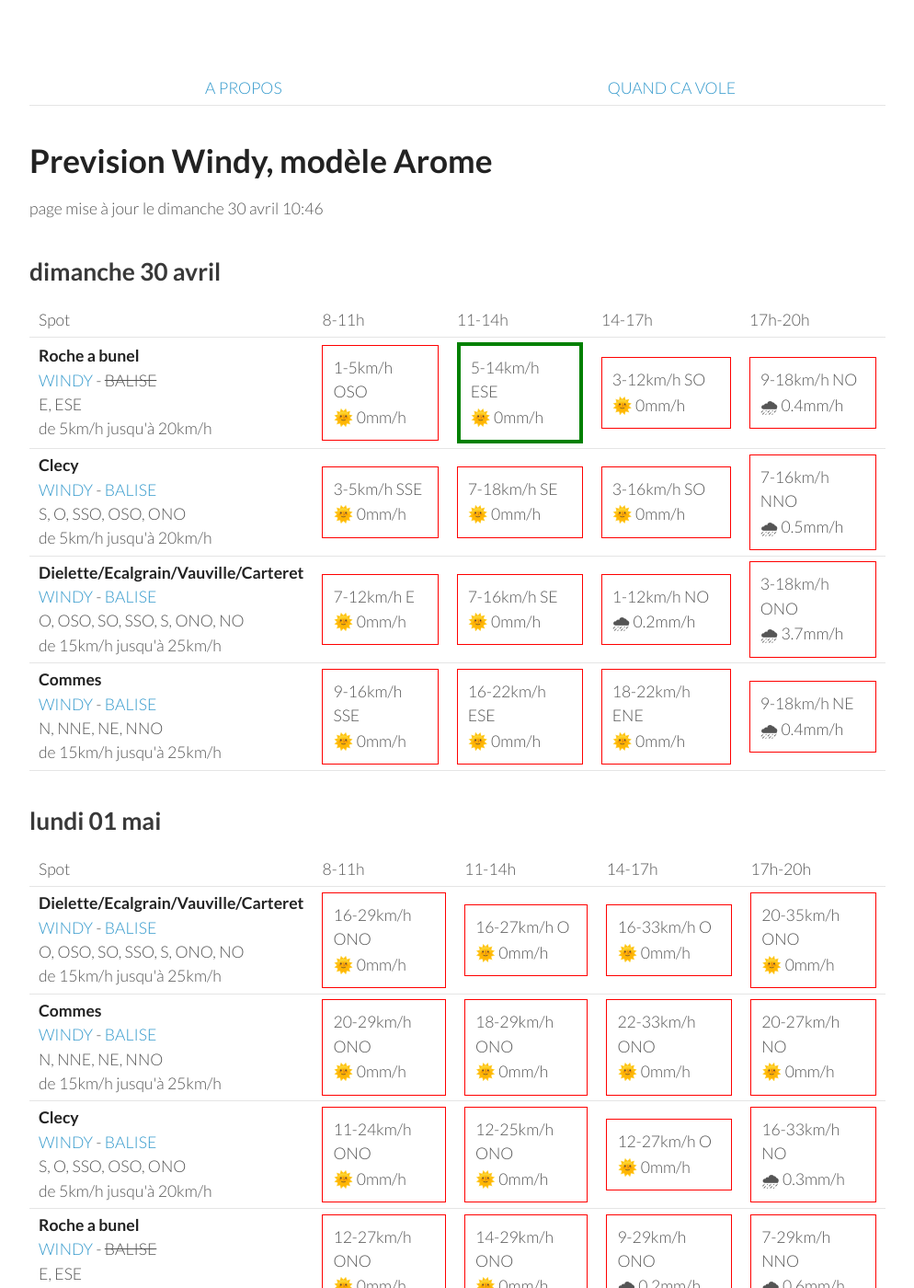
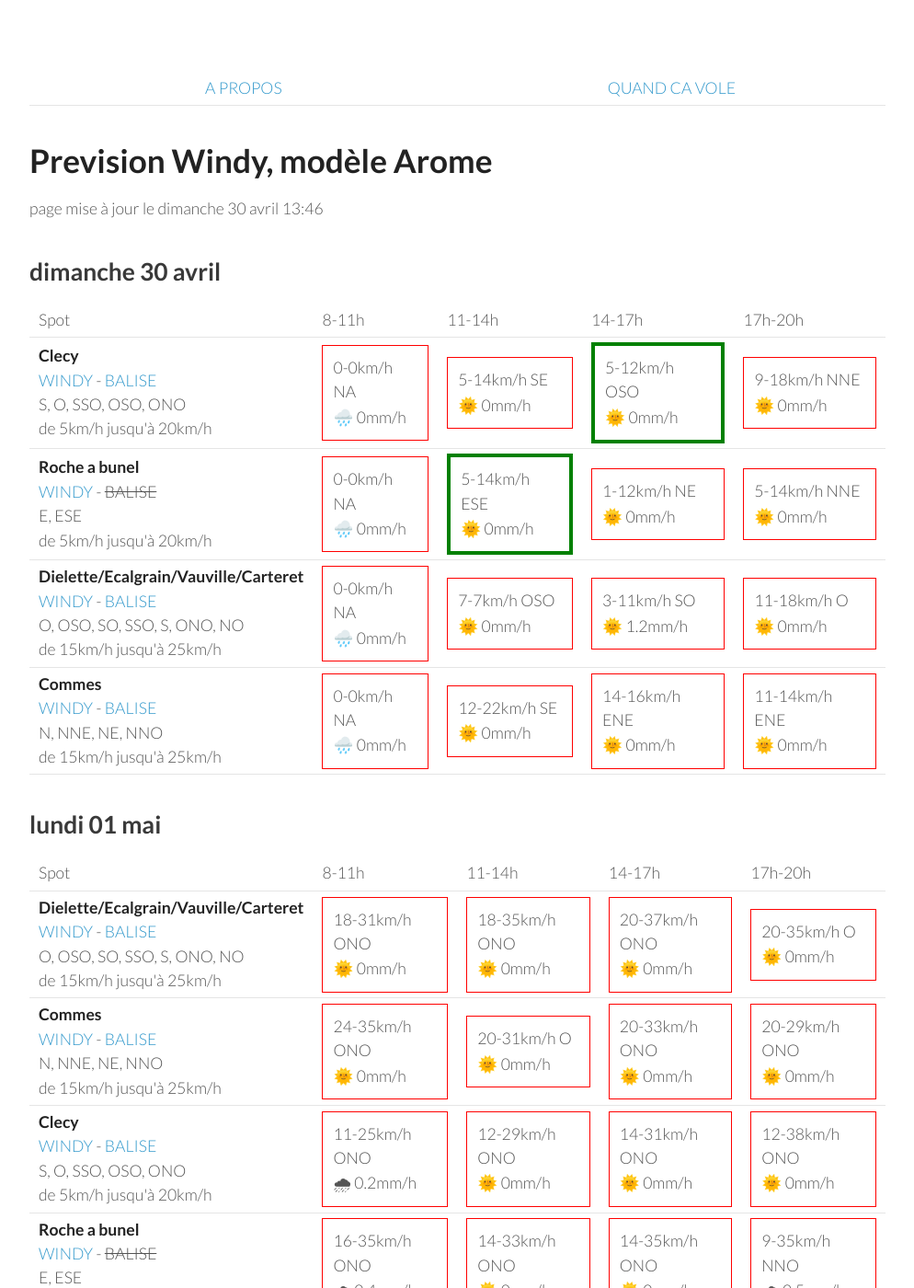
Before and after one commit to parapente-dans-le-nord/parapente-dans-le-nord.github.io, a Jekyll site: the page built from normandie.markdown, in a window 1280 px wide and 1400 px high. Shown: the whole window at 92% size, without its empty margins (26-1020 px from the left). Built offline with Jekyll 4.4.1, drawn with Linux system fonts in a browser that asks for light colours; some of the changed text lies outside the part shown.

Commit message:
update index.markdown

```diff
--- a/normandie.markdown
+++ b/normandie.markdown
@@ -7,7 +7,7 @@ title:  "Tous les spots"
 {: .links}
 
 # Prevision Windy, modèle Arome
-page mise à jour le dimanche 30 avril 10:46
+page mise à jour le dimanche 30 avril 13:46
 
 ## dimanche 30 avril
 
@@ -22,43 +22,39 @@ page mise à jour le dimanche 30 avril 10:46
       <td>17h-20h</td>
     </tr>
 <tr>
-        <td><strong>Roche a bunel</strong><br><a href="https://windy.com/48.993/-0.499?48.580,-0.499,8">WINDY</a> - <span class="no-balise"> BALISE </span><br> <span class="vent-favorable">E, ESE</span><br><span class="force-vent">de 5km/h jusqu'à 20km/h</span> </td>
+        <td><strong>Clecy</strong><br><a href="https://windy.com/48.929/-0.470?48.516,-0.470,8">WINDY</a> - <span class=""><a href="http://www.balisemeteo.com/balise.php?idBalise=122">BALISE</a> </span><br> <span class="vent-favorable">S, O, SSO, OSO, ONO</span><br><span class="force-vent">de 5km/h jusqu'à 20km/h</span> </td>
 
-            <td><div class="not-flyable"><p>1-5km/h OSO</p><p>🌞 0mm/h</p></div></td>
-            <td><div class="flyable"><p>5-14km/h ESE</p><p>🌞 0mm/h</p></div></td>
-            <td><div class="not-flyable"><p>3-12km/h SO</p><p>🌞 0mm/h</p></div></td>
-            <td><div class="not-flyable"><p>9-18km/h NO</p><p>🌧 0.4mm/h</p></div></td>
-
+            <td><div class="not-flyable"><p>0-0km/h NA</p><p>🌧️ 0mm/h</p></div></td>
+            <td><div class="not-flyable"><p>5-14km/h SE</p><p>🌞 0mm/h</p></div></td>
+            <td><div class="flyable"><p>5-12km/h OSO</p><p>🌞 0mm/h</p></div></td>
+            <td><div class="not-flyable"><p>9-18km/h NNE</p><p>🌞 0mm/h</p></div></td>
 
     </tr>
 <tr>
-        <td><strong>Clecy</strong><br><a href="https://windy.com/48.929/-0.470?48.516,-0.470,8">WINDY</a> - <span class=""><a href="http://www.balisemeteo.com/balise.php?idBalise=122">BALISE</a> </span><br> <span class="vent-favorable">S, O, SSO, OSO, ONO</span><br><span class="force-vent">de 5km/h jusqu'à 20km/h</span> </td>
+        <td><strong>Roche a bunel</strong><br><a href="https://windy.com/48.993/-0.499?48.580,-0.499,8">WINDY</a> - <span class="no-balise"> BALISE </span><br> <span class="vent-favorable">E, ESE</span><br><span class="force-vent">de 5km/h jusqu'à 20km/h</span> </td>
 
-            <td><div class="not-flyable"><p>3-5km/h SSE</p><p>🌞 0mm/h</p></div></td>
-            <td><div class="not-flyable"><p>7-18km/h SE</p><p>🌞 0mm/h</p></div></td>
-            <td><div class="not-flyable"><p>3-16km/h SO</p><p>🌞 0mm/h</p></div></td>
-            <td><div class="not-flyable"><p>7-16km/h NNO</p><p>🌧 0.5mm/h</p></div></td>
-
+            <td><div class="not-flyable"><p>0-0km/h NA</p><p>🌧️ 0mm/h</p></div></td>
+            <td><div class="flyable"><p>5-14km/h ESE</p><p>🌞 0mm/h</p></div></td>
+            <td><div class="not-flyable"><p>1-12km/h NE</p><p>🌞 0mm/h</p></div></td>
+            <td><div class="not-flyable"><p>5-14km/h NNE</p><p>🌞 0mm/h</p></div></td>
 
     </tr>
 <tr>
         <td><strong>Dielette/Ecalgrain/Vauville/Carteret</strong><br><a href="https://windy.com/49.650/-1.856?49.243,-1.856,8">WINDY</a> - <span class=""><a href="http://www.balisemeteo.com/balise.php?idBalise=81">BALISE</a> </span><br> <span class="vent-favorable">O, OSO, SO, SSO, S, ONO, NO</span><br><span class="force-vent">de 15km/h jusqu'à 25km/h</span> </td>
 
-            <td><div class="not-flyable"><p>7-12km/h E</p><p>🌞 0mm/h</p></div></td>
-            <td><div class="not-flyable"><p>7-16km/h SE</p><p>🌞 0mm/h</p></div></td>
-            <td><div class="not-flyable"><p>1-12km/h NO</p><p>🌧 0.2mm/h</p></div></td>
-            <td><div class="not-flyable"><p>3-18km/h ONO</p><p>🌧 3.7mm/h</p></div></td>
-
+            <td><div class="not-flyable"><p>0-0km/h NA</p><p>🌧️ 0mm/h</p></div></td>
+            <td><div class="not-flyable"><p>7-7km/h OSO</p><p>🌞 0mm/h</p></div></td>
+            <td><div class="not-flyable"><p>3-11km/h SO</p><p>🌞 1.2mm/h</p></div></td>
+            <td><div class="not-flyable"><p>11-18km/h O</p><p>🌞 0mm/h</p></div></td>
 
     </tr>
 <tr>
         <td><strong>Commes</strong><br><a href="https://windy.com/49.346/-0.726?48.936,-0.726,8">WINDY</a> - <span class=""><a href="http://www.balisemeteo.com/balise.php?idBalise=158">BALISE</a> </span><br> <span class="vent-favorable">N, NNE, NE, NNO</span><br><span class="force-vent">de 15km/h jusqu'à 25km/h</span> </td>
 
-            <td><div class="not-flyable"><p>9-16km/h SSE</p><p>🌞 0mm/h</p></div></td>
-            <td><div class="not-flyable"><p>16-22km/h ESE</p><p>🌞 0mm/h</p></div></td>
-            <td><div class="not-flyable"><p>18-22km/h ENE</p><p>🌞 0mm/h</p></div></td>
-            <td><div class="not-flyable"><p>9-18km/h NE</p><p>🌧 0.4mm/h</p></div></td>
-
+            <td><div class="not-flyable"><p>0-0km/h NA</p><p>🌧️ 0mm/h</p></div></td>
+            <td><div class="not-flyable"><p>12-22km/h SE</p><p>🌞 0mm/h</p></div></td>
+            <td><div class="not-flyable"><p>14-16km/h ENE</p><p>🌞 0mm/h</p></div></td>
+            <td><div class="not-flyable"><p>11-14km/h ENE</p><p>🌞 0mm/h</p></div></td>
 
     </tr>
 
@@ -80,40 +76,40 @@ page mise à jour le dimanche 30 avril 10:46
 <tr>
         <td><strong>Dielette/Ecalgrain/Vauville/Carteret</strong><br><a href="https://windy.com/49.650/-1.856?49.243,-1.856,8">WINDY</a> - <span class=""><a href="http://www.balisemeteo.com/balise.php?idBalise=81">BALISE</a> </span><br> <span class="vent-favorable">O, OSO, SO, SSO, S, ONO, NO</span><br><span class="force-vent">de 15km/h jusqu'à 25km/h</span> </td>
 
-            <td><div class="not-flyable"><p>16-29km/h ONO</p><p>🌞 0mm/h</p></div></td>
-            <td><div class="not-flyable"><p>16-27km/h O</p><p>🌞 0mm/h</p></div></td>
-            <td><div class="not-flyable"><p>16-33km/h O</p><p>🌞 0mm/h</p></div></td>
-            <td><div class="not-flyable"><p>20-35km/h ONO</p><p>🌞 0mm/h</p></div></td>
+            <td><div class="not-flyable"><p>18-31km/h ONO</p><p>🌞 0mm/h</p></div></td>
+            <td><div class="not-flyable"><p>18-35km/h ONO</p><p>🌞 0mm/h</p></div></td>
+            <td><div class="not-flyable"><p>20-37km/h ONO</p><p>🌞 0mm/h</p></div></td>
+            <td><div class="not-flyable"><p>20-35km/h O</p><p>🌞 0mm/h</p></div></td>
 
 
     </tr>
 <tr>
         <td><strong>Commes</strong><br><a href="https://windy.com/49.346/-0.726?48.936,-0.726,8">WINDY</a> - <span class=""><a href="http://www.balisemeteo.com/balise.php?idBalise=158">BALISE</a> </span><br> <span class="vent-favorable">N, NNE, NE, NNO</span><br><span class="force-vent">de 15km/h jusqu'à 25km/h</span> </td>
 
+            <td><div class="not-flyable"><p>24-35km/h ONO</p><p>🌞 0mm/h</p></div></td>
+            <td><div class="not-flyable"><p>20-31km/h O</p><p>🌞 0mm/h</p></div></td>
+            <td><div class="not-flyable"><p>20-33km/h ONO</p><p>🌞 0mm/h</p></div></td>
             <td><div class="not-flyable"><p>20-29km/h ONO</p><p>🌞 0mm/h</p></div></td>
-            <td><div class="not-flyable"><p>18-29km/h ONO</p><p>🌞 0mm/h</p></div></td>
-            <td><div class="not-flyable"><p>22-33km/h ONO</p><p>🌞 0mm/h</p></div></td>
-            <td><div class="not-flyable"><p>20-27km/h NO</p><p>🌞 0mm/h</p></div></td>
 
 
     </tr>
 <tr>
         <td><strong>Clecy</strong><br><a href="https://windy.com/48.929/-0.470?48.516,-0.470,8">WINDY</a> - <span class=""><a href="http://www.balisemeteo.com/balise.php?idBalise=122">BALISE</a> </span><br> <span class="vent-favorable">S, O, SSO, OSO, ONO</span><br><span class="force-vent">de 5km/h jusqu'à 20km/h</span> </td>
 
-            <td><div class="not-flyable"><p>11-24km/h ONO</p><p>🌞 0mm/h</p></div></td>
-            <td><div class="not-flyable"><p>12-25km/h ONO</p><p>🌞 0mm/h</p></div></td>
-            <td><div class="not-flyable"><p>12-27km/h O</p><p>🌞 0mm/h</p></div></td>
-            <td><div class="not-flyable"><p>16-33km/h NO</p><p>🌧 0.3mm/h</p></div></td>
+            <td><div class="not-flyable"><p>11-25km/h ONO</p><p>🌧 0.2mm/h</p></div></td>
+            <td><div class="not-flyable"><p>12-29km/h ONO</p><p>🌞 0mm/h</p></div></td>
+            <td><div class="not-flyable"><p>14-31km/h ONO</p><p>🌞 0mm/h</p></div></td>
+            <td><div class="not-flyable"><p>12-38km/h ONO</p><p>🌞 0mm/h</p></div></td>
 
 
     </tr>
 <tr>
         <td><strong>Roche a bunel</strong><br><a href="https://windy.com/48.993/-0.499?48.580,-0.499,8">WINDY</a> - <span class="no-balise"> BALISE </span><br> <span class="vent-favorable">E, ESE</span><br><span class="force-vent">de 5km/h jusqu'à 20km/h</span> </td>
 
-            <td><div class="not-flyable"><p>12-27km/h ONO</p><p>🌞 0mm/h</p></div></td>
-            <td><div class="not-flyable"><p>14-29km/h ONO</p><p>🌞 0mm/h</p></div></td>
-            <td><div class="not-flyable"><p>9-29km/h ONO</p><p>🌧 0.2mm/h</p></div></td>
-            <td><div class="not-flyable"><p>7-29km/h NNO</p><p>🌧 0.6mm/h</p></div></td>
+            <td><div class="not-flyable"><p>16-35km/h ONO</p><p>🌧 0.4mm/h</p></div></td>
+            <td><div class="not-flyable"><p>14-33km/h ONO</p><p>🌞 0mm/h</p></div></td>
+            <td><div class="not-flyable"><p>14-35km/h ONO</p><p>🌞 0mm/h</p></div></td>
+            <td><div class="not-flyable"><p>9-35km/h NNO</p><p>🌧 0.5mm/h</p></div></td>
 
 
     </tr>
@@ -134,16 +130,6 @@ page mise à jour le dimanche 30 avril 10:46
       <td>17h-20h</td>
     </tr>
 <tr>
-        <td><strong>Clecy</strong><br><a href="https://windy.com/48.929/-0.470?48.516,-0.470,8">WINDY</a> - <span class=""><a href="http://www.balisemeteo.com/balise.php?idBalise=122">BALISE</a> </span><br> <span class="vent-favorable">S, O, SSO, OSO, ONO</span><br><span class="force-vent">de 5km/h jusqu'à 20km/h</span> </td>
-
-            <td><div class="flyable"><p>5-14km/h ONO</p><p>🌞 0mm/h</p></div></td>
-            <td><div class="not-flyable"><p>7-18km/h NE</p><p>🌞 0mm/h</p></div></td>
-            <td><div class="not-flyable"><p>7-22km/h NE</p><p>🌞 0mm/h</p></div></td>
-            <td><div class="not-flyable"><p>9-24km/h NNE</p><p>🌞 0mm/h</p></div></td>
-
-
-    </tr>
-<tr>
         <td><strong>Commes</strong><br><a href="https://windy.com/49.346/-0.726?48.936,-0.726,8">WINDY</a> - <span class=""><a href="http://www.balisemeteo.com/balise.php?idBalise=158">BALISE</a> </span><br> <span class="vent-favorable">N, NNE, NE, NNO</span><br><span class="force-vent">de 15km/h jusqu'à 25km/h</span> </td>
 
             <td><div class="not-flyable"><p>7-12km/h OSO</p><p>🌞 0mm/h</p></div></td>
@@ -154,12 +140,12 @@ page mise à jour le dimanche 30 avril 10:46
 
     </tr>
 <tr>
-        <td><strong>Roche a bunel</strong><br><a href="https://windy.com/48.993/-0.499?48.580,-0.499,8">WINDY</a> - <span class="no-balise"> BALISE </span><br> <span class="vent-favorable">E, ESE</span><br><span class="force-vent">de 5km/h jusqu'à 20km/h</span> </td>
+        <td><strong>Clecy</strong><br><a href="https://windy.com/48.929/-0.470?48.516,-0.470,8">WINDY</a> - <span class=""><a href="http://www.balisemeteo.com/balise.php?idBalise=122">BALISE</a> </span><br> <span class="vent-favorable">S, O, SSO, OSO, ONO</span><br><span class="force-vent">de 5km/h jusqu'à 20km/h</span> </td>
 
-            <td><div class="not-flyable"><p>5-16km/h ONO</p><p>🌞 0mm/h</p></div></td>
-            <td><div class="not-flyable"><p>7-18km/h NE</p><p>🌞 0mm/h</p></div></td>
-            <td><div class="not-flyable"><p>9-22km/h NE</p><p>🌞 0mm/h</p></div></td>
-            <td><div class="not-flyable"><p>11-25km/h NNE</p><p>🌞 0mm/h</p></div></td>
+            <td><div class="not-flyable"><p>3-12km/h O</p><p>🌞 0mm/h</p></div></td>
+            <td><div class="not-flyable"><p>1-11km/h NNE</p><p>🌞 0mm/h</p></div></td>
+            <td><div class="not-flyable"><p>5-18km/h NE</p><p>🌞 0mm/h</p></div></td>
+            <td><div class="not-flyable"><p>9-24km/h NE</p><p>🌞 0mm/h</p></div></td>
 
 
     </tr>
@@ -170,6 +156,16 @@ page mise à jour le dimanche 30 avril 10:46
             <td><div class="not-flyable"><p>9-16km/h ENE</p><p>🌞 0mm/h</p></div></td>
             <td><div class="not-flyable"><p>16-25km/h NE</p><p>🌞 0mm/h</p></div></td>
             <td><div class="not-flyable"><p>20-29km/h ENE</p><p>🌞 0mm/h</p></div></td>
+
+
+    </tr>
+<tr>
+        <td><strong>Roche a bunel</strong><br><a href="https://windy.com/48.993/-0.499?48.580,-0.499,8">WINDY</a> - <span class="no-balise"> BALISE </span><br> <span class="vent-favorable">E, ESE</span><br><span class="force-vent">de 5km/h jusqu'à 20km/h</span> </td>
+
+            <td><div class="not-flyable"><p>3-12km/h OSO</p><p>🌞 0mm/h</p></div></td>
+            <td><div class="not-flyable"><p>3-12km/h NNE</p><p>🌞 0mm/h</p></div></td>
+            <td><div class="not-flyable"><p>7-18km/h NE</p><p>🌞 0mm/h</p></div></td>
+            <td><div class="not-flyable"><p>12-27km/h NE</p><p>🌞 0mm/h</p></div></td>
 
 
     </tr>
@@ -192,10 +188,10 @@ page mise à jour le dimanche 30 avril 10:46
 <tr>
         <td><strong>Roche a bunel</strong><br><a href="https://windy.com/48.993/-0.499?48.580,-0.499,8">WINDY</a> - <span class="no-balise"> BALISE </span><br> <span class="vent-favorable">E, ESE</span><br><span class="force-vent">de 5km/h jusqu'à 20km/h</span> </td>
 
-            <td><div class="flyable"><p>9-20km/h E</p><p>🌞 0mm/h</p></div></td>
-            <td><div class="not-flyable"><p>14-33km/h E</p><p>🌞 0mm/h</p></div></td>
+            <td><div class="flyable"><p>11-20km/h E</p><p>🌞 0mm/h</p></div></td>
+            <td><div class="not-flyable"><p>14-31km/h E</p><p>🌞 0mm/h</p></div></td>
             <td><div class="not-flyable"><p>16-37km/h E</p><p>🌞 0mm/h</p></div></td>
-            <td><div class="not-flyable"><p>18-40km/h E</p><p>🌞 0mm/h</p></div></td>
+            <td><div class="not-flyable"><p>18-37km/h E</p><p>🌞 0mm/h</p></div></td>
 
 
     </tr>
@@ -223,9 +219,9 @@ page mise à jour le dimanche 30 avril 10:46
         <td><strong>Clecy</strong><br><a href="https://windy.com/48.929/-0.470?48.516,-0.470,8">WINDY</a> - <span class=""><a href="http://www.balisemeteo.com/balise.php?idBalise=122">BALISE</a> </span><br> <span class="vent-favorable">S, O, SSO, OSO, ONO</span><br><span class="force-vent">de 5km/h jusqu'à 20km/h</span> </td>
 
             <td><div class="not-flyable"><p>11-22km/h E</p><p>🌞 0mm/h</p></div></td>
-            <td><div class="not-flyable"><p>14-33km/h E</p><p>🌞 0mm/h</p></div></td>
-            <td><div class="not-flyable"><p>14-37km/h E</p><p>🌞 0mm/h</p></div></td>
-            <td><div class="not-flyable"><p>18-38km/h E</p><p>🌞 0mm/h</p></div></td>
+            <td><div class="not-flyable"><p>14-31km/h E</p><p>🌞 0mm/h</p></div></td>
+            <td><div class="not-flyable"><p>16-37km/h E</p><p>🌞 0mm/h</p></div></td>
+            <td><div class="not-flyable"><p>16-35km/h E</p><p>🌞 0mm/h</p></div></td>
 
 
     </tr>
@@ -248,20 +244,20 @@ page mise à jour le dimanche 30 avril 10:46
 <tr>
         <td><strong>Roche a bunel</strong><br><a href="https://windy.com/48.993/-0.499?48.580,-0.499,8">WINDY</a> - <span class="no-balise"> BALISE </span><br> <span class="vent-favorable">E, ESE</span><br><span class="force-vent">de 5km/h jusqu'à 20km/h</span> </td>
 
-            <td><div class="flyable"><p>11-20km/h E</p><p>🌞 0mm/h</p></div></td>
-            <td><div class="flyable"><p>5-18km/h ESE</p><p>🌞 0mm/h</p></div></td>
-            <td><div class="not-flyable"><p>12-27km/h SO</p><p>🌧 1.3mm/h</p></div></td>
-            <td><div class="not-flyable"><p>11-29km/h OSO</p><p>🌧 1.1mm/h</p></div></td>
+            <td><div class="flyable"><p>9-20km/h E</p><p>🌞 0mm/h</p></div></td>
+            <td><div class="not-flyable"><p>5-20km/h SSE</p><p>🌞 0mm/h</p></div></td>
+            <td><div class="not-flyable"><p>14-31km/h SO</p><p>🌧 1.5mm/h</p></div></td>
+            <td><div class="not-flyable"><p>16-37km/h OSO</p><p>🌧 0.6mm/h</p></div></td>
 
 
     </tr>
 <tr>
         <td><strong>Clecy</strong><br><a href="https://windy.com/48.929/-0.470?48.516,-0.470,8">WINDY</a> - <span class=""><a href="http://www.balisemeteo.com/balise.php?idBalise=122">BALISE</a> </span><br> <span class="vent-favorable">S, O, SSO, OSO, ONO</span><br><span class="force-vent">de 5km/h jusqu'à 20km/h</span> </td>
 
-            <td><div class="not-flyable"><p>11-20km/h E</p><p>🌞 0mm/h</p></div></td>
-            <td><div class="not-flyable"><p>5-18km/h ESE</p><p>🌞 0mm/h</p></div></td>
-            <td><div class="not-flyable"><p>12-29km/h SO</p><p>🌧 1.6mm/h</p></div></td>
-            <td><div class="not-flyable"><p>12-31km/h OSO</p><p>🌧 0.8mm/h</p></div></td>
+            <td><div class="not-flyable"><p>11-20km/h ESE</p><p>🌞 0mm/h</p></div></td>
+            <td><div class="not-flyable"><p>5-20km/h SSE</p><p>🌧 0.2mm/h</p></div></td>
+            <td><div class="not-flyable"><p>14-33km/h SO</p><p>🌧 1.5mm/h</p></div></td>
+            <td><div class="not-flyable"><p>16-35km/h OSO</p><p>🌧 0.5mm/h</p></div></td>
 
 
     </tr>
@@ -321,6 +317,26 @@ page mise à jour le dimanche 30 avril 10:46
 
 
     </tr>
+<tr>
+        <td><strong>Clecy</strong><br><a href="https://windy.com/48.929/-0.470?48.516,-0.470,8">WINDY</a> - <span class=""><a href="http://www.balisemeteo.com/balise.php?idBalise=122">BALISE</a> </span><br> <span class="vent-favorable">S, O, SSO, OSO, ONO</span><br><span class="force-vent">de 5km/h jusqu'à 20km/h</span> </td>
+
+            <td><div class="not-flyable"><p>14-29km/h SO</p><p>🌞 0mm/h</p></div></td>
+            <td><div class="not-flyable"><p>18-38km/h SO</p><p>🌧 0.3mm/h</p></div></td>
+            <td><div class="not-flyable"><p>16-38km/h OSO</p><p>🌧 0.4mm/h</p></div></td>
+            <td><div class="not-flyable"><p>12-37km/h SO</p><p>🌧 3.9mm/h</p></div></td>
+
+
+    </tr>
+<tr>
+        <td><strong>Roche a bunel</strong><br><a href="https://windy.com/48.993/-0.499?48.580,-0.499,8">WINDY</a> - <span class="no-balise"> BALISE </span><br> <span class="vent-favorable">E, ESE</span><br><span class="force-vent">de 5km/h jusqu'à 20km/h</span> </td>
+
+            <td><div class="not-flyable"><p>16-31km/h SO</p><p>🌞 0mm/h</p></div></td>
+            <td><div class="not-flyable"><p>18-38km/h SO</p><p>🌧 0.2mm/h</p></div></td>
+            <td><div class="not-flyable"><p>16-38km/h OSO</p><p>🌧 0.4mm/h</p></div></td>
+            <td><div class="not-flyable"><p>11-35km/h SO</p><p>🌧 1.4mm/h</p></div></td>
+
+
+    </tr>
 
 </tbody>
 </table>
```
